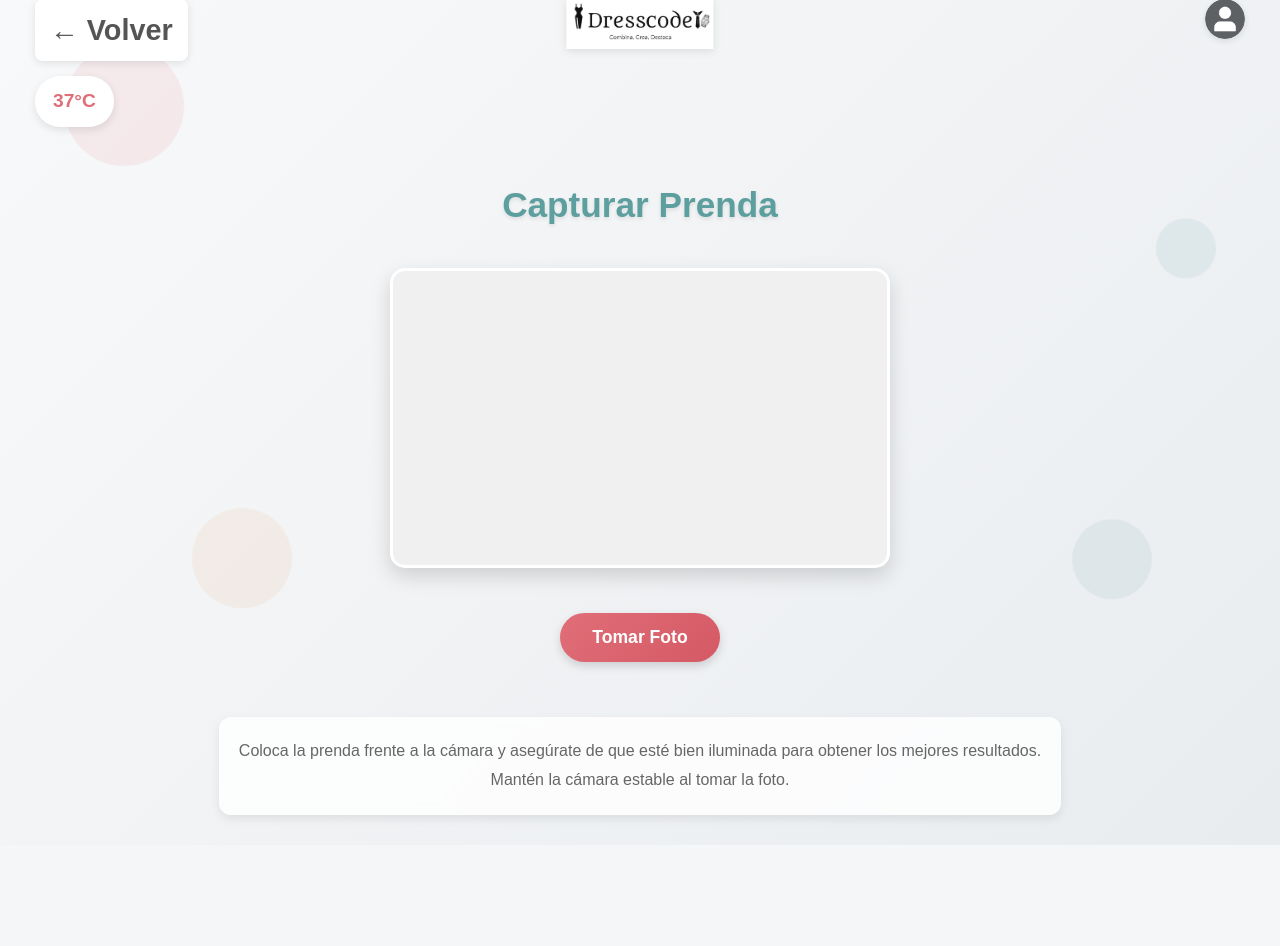
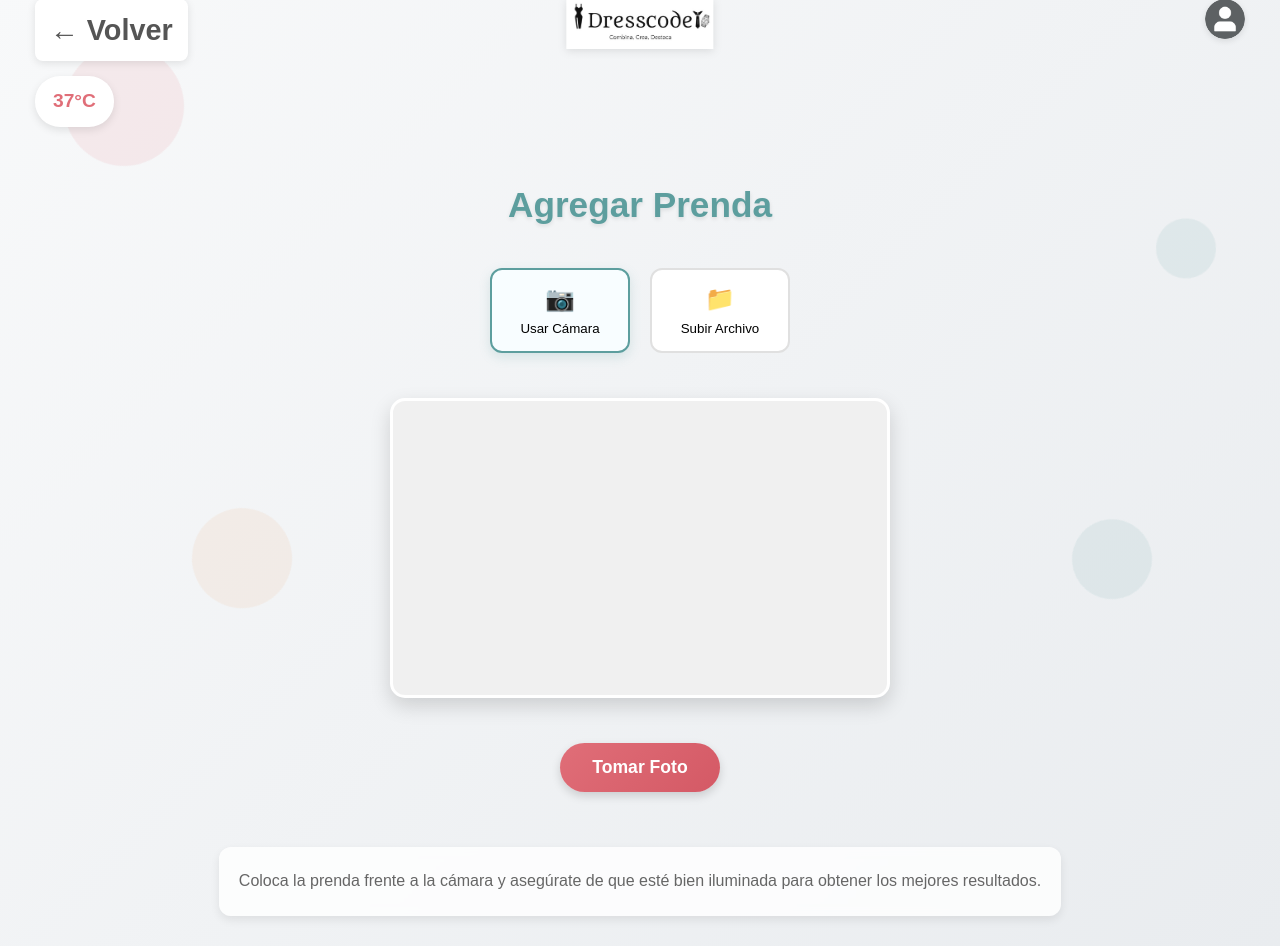
Before and after one commit to davcamshow/DressCode, a Django app: page /camera/ in a window 1280 px wide. Shown: the part 21-967 px from the top of the page. Before the commit the page ends 845 px from the top, so only its background shows below. Run offline with Django 5.2, Linux system fonts and the light colour scheme.

Commit message:
modified:   DressCode/DressCode/settings.py 	modified:   DressCode/db.sqlite3 	deleted:    DressCode/mydresscode/services.py 	modified:   DressCode/mydresscode/static/js/camera.js 	modified:   DressCode/mydresscode/views.py 	modified:   DressCode/requirements.txt

```diff
--- a/DressCode/mydresscode/static/css/camera.css
+++ b/DressCode/mydresscode/static/css/camera.css
@@ -208,7 +208,42 @@ body {
     text-shadow: 0 2px 4px rgba(0,0,0,0.1);
 }
 
-.camera-container {
+.upload-options {
+    display: flex;
+    gap: 20px;
+    margin-bottom: 20px;
+}
+
+.option-button {
+    display: flex;
+    flex-direction: column;
+    align-items: center;
+    gap: 8px;
+    padding: 15px 25px;
+    border: 2px solid #e0e0e0;
+    border-radius: 12px;
+    background: white;
+    cursor: pointer;
+    transition: all 0.3s ease;
+    min-width: 140px;
+}
+
+.option-button:hover {
+    transform: translateY(-2px);
+    box-shadow: 0 4px 12px rgba(0,0,0,0.1);
+}
+
+.option-button.active {
+    border-color: #5d9e9e;
+    background: #f8fdff;
+    box-shadow: 0 4px 12px rgba(93, 158, 158, 0.2);
+}
+
+.option-icon {
+    font-size: 1.8em;
+}
+
+.camera-container, .upload-container {
     position: relative;
     width: 90%;
     max-width: 500px;
@@ -238,7 +329,7 @@ body {
     flex-wrap: wrap;
 }
 
-.capture-button, .retake-button, .save-button {
+.capture-button, .upload-button, .retake-button, .change-file-button, .save-button {
     padding: 14px 28px;
     border: none;
     border-radius: 30px;
@@ -253,20 +344,20 @@ body {
     overflow: hidden;
 }
 
-.capture-button:hover, .retake-button:hover, .save-button:hover {
+.capture-button:hover, .upload-button:hover, .retake-button:hover, .change-file-button:hover, .save-button:hover {
     transform: translateY(-3px);
     box-shadow: 0 6px 15px rgba(0,0,0,0.2);
 }
 
-.capture-button:active, .retake-button:active, .save-button:active {
+.capture-button:active, .upload-button:active, .retake-button:active, .change-file-button:active, .save-button:active {
     transform: translateY(-1px);
 }
 
-.capture-button {
+.capture-button, .upload-button {
     background: linear-gradient(135deg, #e06e78 0%, #d45965 100%);
 }
 
-.retake-button {
+.retake-button, .change-file-button {
     background: linear-gradient(135deg, #5d9e9e 0%, #4a8a8a 100%);
 }
 
--- a/DressCode/mydresscode/static/js/camera.js
+++ b/DressCode/mydresscode/static/js/camera.js
@@ -94,24 +94,12 @@ function showSuccessMessage() {
     });
 }
 
-document.addEventListener('DOMContentLoaded', function() {
-    const video = document.getElementById('video');
-    const canvas = document.getElementById('canvas');
-    const photoPreview = document.getElementById('photo-preview');
-    const captureBtn = document.getElementById('capture-btn');
-    const retakeBtn = document.getElementById('retake-btn');
-    const saveBtn = document.getElementById('save-btn');
-
-    let stream = null;
-    let videoWidth = 0;
-    let videoHeight = 0;
-
-    // Función para enviar el Blob al servidor de Django
-    async function sendImageToDjango(blob) {
+// Función para enviar imagen al servidor
+async function sendImageToDjango(blob, filename = 'prenda_capturada.png') {
     showMessage(' Guardando prenda...', 'info');
 
     const formData = new FormData();
-        formData.append('imagen_prenda', blob, 'prenda_capturada.png');
+    formData.append('imagen_prenda', blob, filename);
 
     try {
         const response = await fetch('/subir-prenda/', {
@@ -126,15 +114,133 @@ document.addEventListener('DOMContentLoaded', function() {
 
         if (response.ok && data.success) {
             showSuccessMessage();
+            return true;
         } else {
             console.error('Error del servidor:', data.error || response.statusText);
             showMessage(` Error: ${data.error || 'Inténtalo de nuevo.'}`, 'error');
-                retakeBtn.click();
+            return false;
         }
     } catch (error) {
         console.error('Error de red/conexión:', error);
         showMessage(' Error de conexión. Inténtalo de nuevo.', 'error');
-            retakeBtn.click();
+        return false;
+    }
+}
+
+document.addEventListener('DOMContentLoaded', function() {
+    // Elementos de la cámara
+    const video = document.getElementById('video');
+    const canvas = document.getElementById('canvas');
+    const photoPreview = document.getElementById('photo-preview');
+
+    // Elementos de subida de archivos
+    const uploadArea = document.getElementById('upload-area');
+    const fileInput = document.getElementById('file-input');
+    const filePreview = document.getElementById('file-preview');
+
+    // Contenedores
+    const cameraContainer = document.getElementById('camera-container');
+    const uploadContainer = document.getElementById('upload-container');
+
+    // Botones de opción
+    const cameraOption = document.getElementById('camera-option');
+    const uploadOption = document.getElementById('upload-option');
+
+    // Botones de control
+    const captureBtn = document.getElementById('capture-btn');
+    const uploadBtn = document.getElementById('upload-btn');
+    const retakeBtn = document.getElementById('retake-btn');
+    const changeFileBtn = document.getElementById('change-file-btn');
+    const saveBtn = document.getElementById('save-btn');
+
+    // Instrucciones
+    const cameraInstructions = document.getElementById('camera-instructions');
+    const uploadInstructions = document.getElementById('upload-instructions');
+
+    let stream = null;
+    let videoWidth = 0;
+    let videoHeight = 0;
+    let currentMode = 'camera'; // 'camera' o 'upload'
+    let selectedFile = null;
+
+    // Cambiar entre modos
+    cameraOption.addEventListener('click', function() {
+        switchMode('camera');
+    });
+
+    uploadOption.addEventListener('click', function() {
+        switchMode('upload');
+    });
+
+    function switchMode(mode) {
+        currentMode = mode;
+
+        // Actualizar botones activos
+        cameraOption.classList.toggle('active', mode === 'camera');
+        uploadOption.classList.toggle('active', mode === 'upload');
+
+        // Mostrar/ocultar contenedores
+        cameraContainer.style.display = mode === 'camera' ? 'flex' : 'none';
+        uploadContainer.style.display = mode === 'upload' ? 'flex' : 'none';
+
+        // Mostrar/ocultar instrucciones
+        cameraInstructions.style.display = mode === 'camera' ? 'block' : 'none';
+        uploadInstructions.style.display = mode === 'upload' ? 'block' : 'none';
+
+        // Resetear estados
+        resetCameraState();
+        resetUploadState();
+
+        // Actualizar botones de control
+        updateControlButtons();
+
+        // Inicializar cámara si es necesario
+        if (mode === 'camera' && !stream) {
+            initCamera();
+        }
+    }
+
+    function resetCameraState() {
+        photoPreview.style.display = 'none';
+        video.style.display = 'block';
+        if (stream) {
+            video.style.opacity = '1';
+        }
+    }
+
+    function resetUploadState() {
+        filePreview.style.display = 'none';
+        uploadArea.style.display = 'flex';
+        selectedFile = null;
+    }
+
+    function updateControlButtons() {
+        if (currentMode === 'camera') {
+            captureBtn.style.display = 'inline-block';
+            uploadBtn.style.display = 'none';
+
+            if (photoPreview.style.display === 'block') {
+                retakeBtn.style.display = 'inline-block';
+                saveBtn.style.display = 'inline-block';
+                captureBtn.style.display = 'none';
+            } else {
+                retakeBtn.style.display = 'none';
+                saveBtn.style.display = 'none';
+            }
+            changeFileBtn.style.display = 'none';
+        } else {
+            captureBtn.style.display = 'none';
+            uploadBtn.style.display = 'inline-block';
+
+            if (selectedFile) {
+                changeFileBtn.style.display = 'inline-block';
+                saveBtn.style.display = 'inline-block';
+                uploadBtn.style.display = 'none';
+            } else {
+                changeFileBtn.style.display = 'none';
+                saveBtn.style.display = 'none';
+            }
+            retakeBtn.style.display = 'none';
         }
     }
 
@@ -194,14 +300,7 @@ document.addEventListener('DOMContentLoaded', function() {
         }, 10);
 
         setTimeout(() => {
-            captureBtn.style.display = 'none';
-            retakeBtn.style.display = 'inline-block';
-            saveBtn.style.display = 'inline-block';
-
-            setTimeout(() => {
-                retakeBtn.style.opacity = '1';
-                saveBtn.style.opacity = '1';
-            }, 50);
+            updateControlButtons();
         }, 300);
     });
 
@@ -222,14 +321,79 @@ document.addEventListener('DOMContentLoaded', function() {
                 video.style.opacity = '1';
             }, 50);
 
-            captureBtn.style.display = 'inline-block';
-            retakeBtn.style.display = 'none';
-            saveBtn.style.display = 'none';
+            updateControlButtons();
         }, 300);
     });
 
-    // Guardar foto
-    saveBtn.addEventListener('click', function() {
+    // Subir archivo
+    uploadBtn.addEventListener('click', function() {
+        fileInput.click();
+    });
+
+    // Cambiar archivo
+    changeFileBtn.addEventListener('click', function() {
+        resetUploadState();
+        updateControlButtons();
+    });
+
+    // Manejar selección de archivo
+    fileInput.addEventListener('change', function(e) {
+        if (e.target.files.length > 0) {
+            handleFileSelect(e.target.files[0]);
+        }
+    });
+
+    // Drag and drop
+    uploadArea.addEventListener('click', function() {
+        fileInput.click();
+    });
+
+    uploadArea.addEventListener('dragover', function(e) {
+        e.preventDefault();
+        uploadArea.classList.add('dragover');
+    });
+
+    uploadArea.addEventListener('dragleave', function() {
+        uploadArea.classList.remove('dragover');
+    });
+
+    uploadArea.addEventListener('drop', function(e) {
+        e.preventDefault();
+        uploadArea.classList.remove('dragover');
+
+        if (e.dataTransfer.files.length > 0) {
+            handleFileSelect(e.dataTransfer.files[0]);
+        }
+    });
+
+    function handleFileSelect(file) {
+        // Validar tipo de archivo
+        if (!file.type.match('image.*')) {
+            showMessage('Por favor, selecciona un archivo de imagen válido.', 'error');
+            return;
+        }
+
+        // Validar tamaño (10MB máximo)
+        if (file.size > 10 * 1024 * 1024) {
+            showMessage('El archivo es demasiado grande. Máximo 10MB.', 'error');
+            return;
+        }
+
+        selectedFile = file;
+
+        // Mostrar previsualización
+        const reader = new FileReader();
+        reader.onload = function(e) {
+            filePreview.innerHTML = `<img src="${e.target.result}" alt="Previsualización" style="width: 100%; height: 100%; object-fit: contain;">`;
+            filePreview.style.display = 'flex';
+            uploadArea.style.display = 'none';
+            updateControlButtons();
+        };
+        reader.readAsDataURL(file);
+    }
+
+    // Guardar prenda
+    saveBtn.addEventListener('click', async function() {
         saveBtn.style.transform = 'scale(0.95)';
         setTimeout(() => {
             saveBtn.style.transform = '';
@@ -237,22 +401,47 @@ document.addEventListener('DOMContentLoaded', function() {
 
         // Deshabilitar botones durante el procesamiento
         saveBtn.disabled = true;
+        if (currentMode === 'camera') {
             retakeBtn.disabled = true;
             saveBtn.textContent = 'Guardando...';
+        } else {
+            changeFileBtn.disabled = true;
+            saveBtn.textContent = 'Subiendo...';
+        }
 
+        let success = false;
+
+        if (currentMode === 'camera') {
+            // Guardar desde cámara
             canvas.toBlob(async function(blob) {
                 if (!blob) {
                     showMessage('Error: No se pudo generar el archivo de imagen.', 'error');
-                saveBtn.disabled = false;
-                retakeBtn.disabled = false;
-                saveBtn.textContent = 'Guardar';
+                    resetSaveButton();
                     return;
                 }
+                success = await sendImageToDjango(blob);
+                if (!success) {
+                    resetSaveButton();
+                }
+            }, 'image/png');
+        } else {
+            // Guardar desde archivo
+            success = await sendImageToDjango(selectedFile, selectedFile.name);
+            if (!success) {
+                resetSaveButton();
+            }
+        }
+    });
 
-            await sendImageToDjango(blob);
-
-        }, 'image/png');
-    });
+    function resetSaveButton() {
+        saveBtn.disabled = false;
+        saveBtn.textContent = 'Guardar Prenda';
+        if (currentMode === 'camera') {
+            retakeBtn.disabled = false;
+        } else {
+            changeFileBtn.disabled = false;
+        }
+    }
 
     // Efectos adicionales
     document.querySelectorAll('button').forEach(button => {
--- a/DressCode/mydresscode/templates/camera.html
+++ b/DressCode/mydresscode/templates/camera.html
@@ -39,28 +39,51 @@
     </header>
 
     <main class="main-content">
-        <h1 class="title">Capturar Prenda</h1>
+        <h1 class="title">Agregar Prenda</h1>
 
-        <div class="camera-container">
+        <div class="upload-options">
+            <button id="camera-option" class="option-button active">
+                <span class="option-icon">📷</span>
+                <span>Usar Cámara</span>
+            </button>
+            <button id="upload-option" class="option-button">
+                <span class="option-icon">📁</span>
+                <span>Subir Archivo</span>
+            </button>
+        </div>
+
+        <div class="camera-container" id="camera-container">
             <video id="video" autoplay playsinline></video>
             <canvas id="canvas" style="display:none;"></canvas>
             <div id="photo-preview" class="photo-preview" style="display:none;"></div>
         </div>
 
+        <div class="upload-container" id="upload-container" style="display:none;">
+            <div class="upload-area" id="upload-area">
+                <div class="upload-icon">📁</div>
+                <h3>Arrastra tu imagen aquí</h3>
+                <p>o haz clic para seleccionar</p>
+                <input type="file" id="file-input" accept="image/*" style="display:none;">
+            </div>
+            <div id="file-preview" class="file-preview" style="display:none;"></div>
+        </div>
+
         <div class="controls">
             <button id="capture-btn" class="capture-button">Tomar Foto</button>
+            <button id="upload-btn" class="upload-button" style="display:none;">Seleccionar Imagen</button>
             <button id="retake-btn" class="retake-button" style="display:none;">Volver a Tomar</button>
-            <button id="save-btn" class="save-button" style="display:none;">Guardar</button>
+            <button id="change-file-btn" class="change-file-button" style="display:none;">Cambiar Archivo</button>
+            <button id="save-btn" class="save-button" style="display:none;">Guardar Prenda</button>
         </div>
 
         <div class="instructions">
-            <p>Coloca la prenda frente a la cámara y asegúrate de que esté bien iluminada para obtener los mejores resultados.</p>
-            <p>Mantén la cámara estable al tomar la foto.</p>
+            <p id="camera-instructions">Coloca la prenda frente a la cámara y asegúrate de que esté bien iluminada para obtener los mejores resultados.</p>
+            <p id="upload-instructions" style="display:none;">Formatos aceptados: JPG, PNG, WEBP. Tamaño máximo: 10MB</p>
         </div>
     </main>
     <script>
         const INICIO_URL = "{% url 'inicio' %}";
-        </script>
+    </script>
 
     <script src="{% static 'js/camera.js' %}"></script>
 </body>
```
Also changed, not shown: other parts of DressCode/mydresscode/static/css/camera.css (+67 -2 lines), DressCode/db.sqlite3. Lines whose indentation alone changed are shown as unchanged.
